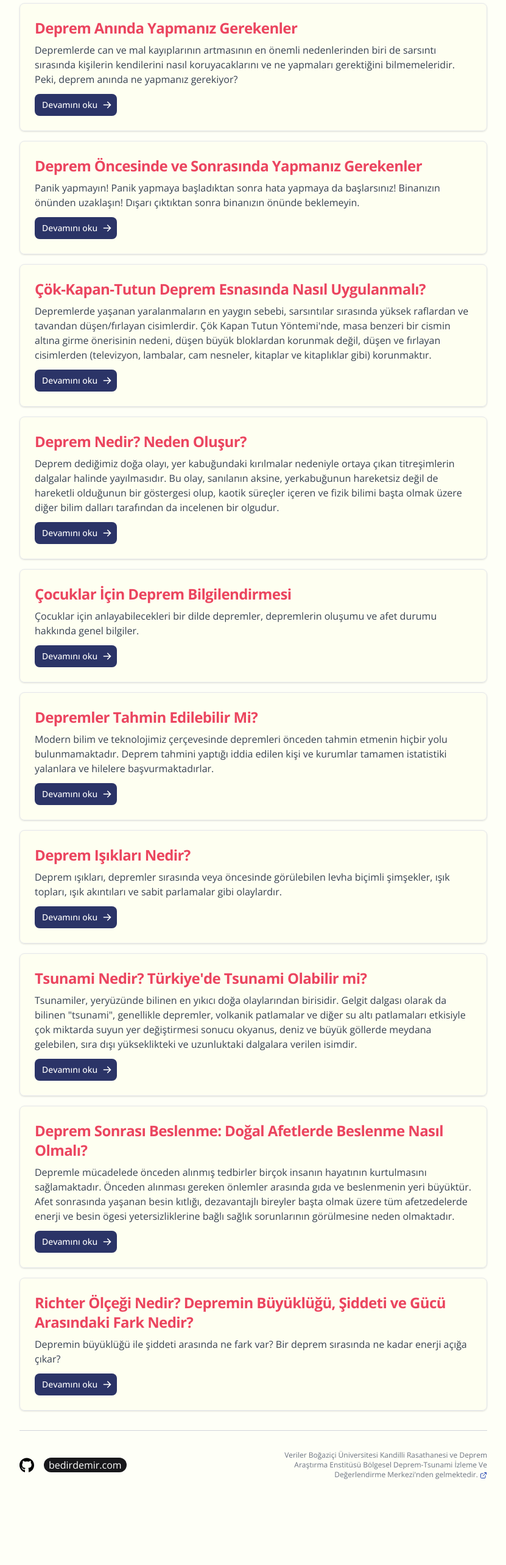
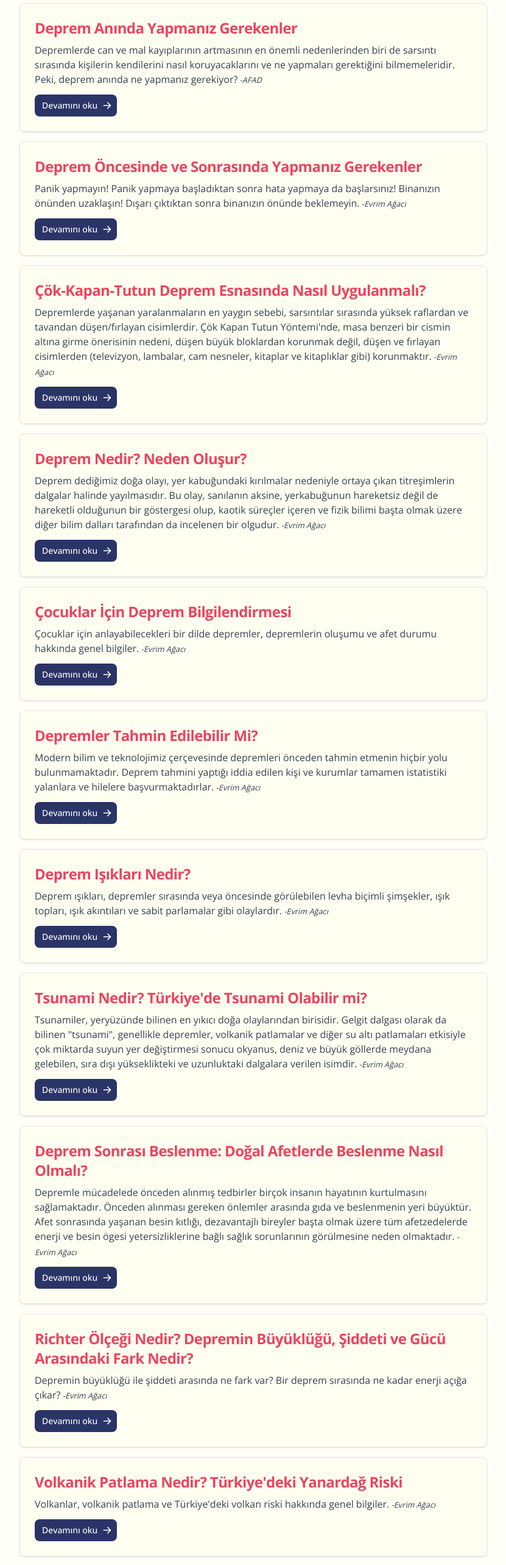
Before and after one commit to bedirdemir/depremolduorg, a Vue app: page /inform in a window 1280 px wide. Shown: the part 120-2686 px from the top of the page at 61% size, without its empty margins (224-1055 px from the left). Before the commit the page ends 2566 px from the top, so only its background shows below. Built offline with nearby package versions, Linux system fonts and the light colour scheme.

Commit message:
Update: inform page

```diff
--- a/src/components/information/index.vue
+++ b/src/components/information/index.vue
@@ -6,7 +6,7 @@
                 <a href="https://www.afad.gov.tr/deprem-aninda-neler-yapmalisiniz" target="_blank">
                     <h2 class="mb-2 text-xl lg:text-2xl font-bold tracking-tight text-primary">Deprem Anında Yapmanız Gerekenler</h2>
                 </a>
-                <p class="mb-3 font-normal text-sm lg:text-base text-gray-700">Depremlerde can ve mal kayıplarının artmasının en önemli nedenlerinden biri de sarsıntı sırasında kişilerin kendilerini nasıl koruyacaklarını ve ne yapmaları gerektiğini bilmemeleridir. Peki, deprem anında ne yapmanız gerekiyor?</p>
+                <p class="mb-3 font-normal text-sm lg:text-base text-gray-700">Depremlerde can ve mal kayıplarının artmasının en önemli nedenlerinden biri de sarsıntı sırasında kişilerin kendilerini nasıl koruyacaklarını ve ne yapmaları gerektiğini bilmemeleridir. Peki, deprem anında ne yapmanız gerekiyor?<small class="italic"> -AFAD</small></p>
                 <a href="https://www.afad.gov.tr/deprem-aninda-neler-yapmalisiniz" target="_blank" class="inline-flex items-center px-3 py-2 text-sm font-medium text-center text-white bg-secondary rounded-lg hover:opacity-80">
                     Devamını oku
                     <svg aria-hidden="true" class="w-4 h-4 ml-2 -mr-1" fill="currentColor" viewBox="0 0 20 20" xmlns="http://www.w3.org/2000/svg"><path fill-rule="evenodd" d="M10.293 3.293a1 1 0 011.414 0l6 6a1 1 0 010 1.414l-6 6a1 1 0 01-1.414-1.414L14.586 11H3a1 1 0 110-2h11.586l-4.293-4.293a1 1 0 010-1.414z" clip-rule="evenodd"></path></svg>
@@ -17,7 +17,7 @@
                 <a href="https://evrimagaci.org/deprem-oncesinde-sirasinda-ve-sonrasinda-neler-yapilmali-374" target="_blank">
                     <h2 class="mb-2 text-xl lg:text-2xl font-bold tracking-tight text-primary">Deprem Öncesinde ve Sonrasında Yapmanız Gerekenler</h2>
                 </a>
-                <p class="mb-3 font-normal text-sm lg:text-base text-gray-700">Panik yapmayın! Panik yapmaya başladıktan sonra hata yapmaya da başlarsınız! Binanızın önünden uzaklaşın! Dışarı çıktıktan sonra binanızın önünde beklemeyin.</p>
+                <p class="mb-3 font-normal text-sm lg:text-base text-gray-700">Panik yapmayın! Panik yapmaya başladıktan sonra hata yapmaya da başlarsınız! Binanızın önünden uzaklaşın! Dışarı çıktıktan sonra binanızın önünde beklemeyin.<small class="italic"> -Evrim Ağacı</small></p>
                 <a href="https://evrimagaci.org/deprem-oncesinde-sirasinda-ve-sonrasinda-neler-yapilmali-374" target="_blank" class="inline-flex items-center px-3 py-2 text-sm font-medium text-center text-white bg-secondary rounded-lg hover:opacity-80">
                     Devamını oku
                     <svg aria-hidden="true" class="w-4 h-4 ml-2 -mr-1" fill="currentColor" viewBox="0 0 20 20" xmlns="http://www.w3.org/2000/svg"><path fill-rule="evenodd" d="M10.293 3.293a1 1 0 011.414 0l6 6a1 1 0 010 1.414l-6 6a1 1 0 01-1.414-1.414L14.586 11H3a1 1 0 110-2h11.586l-4.293-4.293a1 1 0 010-1.414z" clip-rule="evenodd"></path></svg>
@@ -28,7 +28,7 @@
                 <a href="https://evrimagaci.org/hayat-ucgeni-vs-cok-kapan-tutun-deprem-sirasinda-hangi-yontem-uygulanmali-9505" target="_blank">
                     <h2 class="mb-2 text-xl lg:text-2xl font-bold tracking-tight text-primary">Çök-Kapan-Tutun Deprem Esnasında Nasıl Uygulanmalı?</h2>
                 </a>
-                <p class="mb-3 font-normal text-sm lg:text-base text-gray-700">Depremlerde yaşanan yaralanmaların en yaygın sebebi, sarsıntılar sırasında yüksek raflardan ve tavandan düşen/fırlayan cisimlerdir. Çök Kapan Tutun Yöntemi'nde, masa benzeri bir cismin altına girme önerisinin nedeni, düşen büyük bloklardan korunmak değil, düşen ve fırlayan cisimlerden (televizyon, lambalar, cam nesneler, kitaplar ve kitaplıklar gibi) korunmaktır.</p>
+                <p class="mb-3 font-normal text-sm lg:text-base text-gray-700">Depremlerde yaşanan yaralanmaların en yaygın sebebi, sarsıntılar sırasında yüksek raflardan ve tavandan düşen/fırlayan cisimlerdir. Çök Kapan Tutun Yöntemi'nde, masa benzeri bir cismin altına girme önerisinin nedeni, düşen büyük bloklardan korunmak değil, düşen ve fırlayan cisimlerden (televizyon, lambalar, cam nesneler, kitaplar ve kitaplıklar gibi) korunmaktır.<small class="italic"> -Evrim Ağacı</small></p>
                 <a href="https://evrimagaci.org/hayat-ucgeni-vs-cok-kapan-tutun-deprem-sirasinda-hangi-yontem-uygulanmali-9505" target="_blank" class="inline-flex items-center px-3 py-2 text-sm font-medium text-center text-white bg-secondary rounded-lg hover:opacity-80">
                     Devamını oku
                     <svg aria-hidden="true" class="w-4 h-4 ml-2 -mr-1" fill="currentColor" viewBox="0 0 20 20" xmlns="http://www.w3.org/2000/svg"><path fill-rule="evenodd" d="M10.293 3.293a1 1 0 011.414 0l6 6a1 1 0 010 1.414l-6 6a1 1 0 01-1.414-1.414L14.586 11H3a1 1 0 110-2h11.586l-4.293-4.293a1 1 0 010-1.414z" clip-rule="evenodd"></path></svg>
@@ -39,7 +39,7 @@
                 <a href="https://evrimagaci.org/deprem-nedir-depremlere-sebep-olan-doga-yasalari-ve-bu-yasalari-aciklayan-modeller-nelerdir-8936" target="_blank">
                     <h2 class="mb-2 text-xl lg:text-2xl font-bold tracking-tight text-primary">Deprem Nedir? Neden Oluşur?</h2>
                 </a>
-                <p class="mb-3 font-normal text-sm lg:text-base text-gray-700">Deprem dediğimiz doğa olayı, yer kabuğundaki kırılmalar nedeniyle ortaya çıkan titreşimlerin dalgalar halinde yayılmasıdır. Bu olay, sanılanın aksine, yerkabuğunun hareketsiz değil de hareketli olduğunun bir göstergesi olup, kaotik süreçler içeren ve fizik bilimi başta olmak üzere diğer bilim dalları tarafından da incelenen bir olgudur.</p>
+                <p class="mb-3 font-normal text-sm lg:text-base text-gray-700">Deprem dediğimiz doğa olayı, yer kabuğundaki kırılmalar nedeniyle ortaya çıkan titreşimlerin dalgalar halinde yayılmasıdır. Bu olay, sanılanın aksine, yerkabuğunun hareketsiz değil de hareketli olduğunun bir göstergesi olup, kaotik süreçler içeren ve fizik bilimi başta olmak üzere diğer bilim dalları tarafından da incelenen bir olgudur.<small class="italic"> -Evrim Ağacı</small></p>
                 <a href="https://evrimagaci.org/deprem-nedir-depremlere-sebep-olan-doga-yasalari-ve-bu-yasalari-aciklayan-modeller-nelerdir-8936" target="_blank" class="inline-flex items-center px-3 py-2 text-sm font-medium text-center text-white bg-secondary rounded-lg hover:opacity-80">
                     Devamını oku
                     <svg aria-hidden="true" class="w-4 h-4 ml-2 -mr-1" fill="currentColor" viewBox="0 0 20 20" xmlns="http://www.w3.org/2000/svg"><path fill-rule="evenodd" d="M10.293 3.293a1 1 0 011.414 0l6 6a1 1 0 010 1.414l-6 6a1 1 0 01-1.414-1.414L14.586 11H3a1 1 0 110-2h11.586l-4.293-4.293a1 1 0 010-1.414z" clip-rule="evenodd"></path></svg>
@@ -50,7 +50,7 @@
                 <a href="https://www.youtube.com/watch?v=t0qdFLHZ-Kc" target="_blank">
                     <h2 class="mb-2 text-xl lg:text-2xl font-bold tracking-tight text-primary">Çocuklar İçin Deprem Bilgilendirmesi</h2>
                 </a>
-                <p class="mb-3 font-normal text-sm lg:text-base text-gray-700">Çocuklar için anlayabilecekleri bir dilde depremler, depremlerin oluşumu ve afet durumu hakkında genel bilgiler.</p>
+                <p class="mb-3 font-normal text-sm lg:text-base text-gray-700">Çocuklar için anlayabilecekleri bir dilde depremler, depremlerin oluşumu ve afet durumu hakkında genel bilgiler.<small class="italic"> -Evrim Ağacı</small></p>
                 <a href="https://www.youtube.com/watch?v=t0qdFLHZ-Kc" target="_blank" class="inline-flex items-center px-3 py-2 text-sm font-medium text-center text-white bg-secondary rounded-lg hover:opacity-80">
                     Devamını oku
                     <svg aria-hidden="true" class="w-4 h-4 ml-2 -mr-1" fill="currentColor" viewBox="0 0 20 20" xmlns="http://www.w3.org/2000/svg"><path fill-rule="evenodd" d="M10.293 3.293a1 1 0 011.414 0l6 6a1 1 0 010 1.414l-6 6a1 1 0 01-1.414-1.414L14.586 11H3a1 1 0 110-2h11.586l-4.293-4.293a1 1 0 010-1.414z" clip-rule="evenodd"></path></svg>
@@ -61,7 +61,7 @@
                 <a href="https://www.youtube.com/watch?v=uUakx0hRFGI" target="_blank">
                     <h2 class="mb-2 text-xl lg:text-2xl font-bold tracking-tight text-primary">Depremler Tahmin Edilebilir Mi?</h2>
                 </a>
-                <p class="mb-3 font-normal text-sm lg:text-base text-gray-700">Modern bilim ve teknolojimiz çerçevesinde depremleri önceden tahmin etmenin hiçbir yolu bulunmamaktadır. Deprem tahmini yaptığı iddia edilen kişi ve kurumlar tamamen istatistiki yalanlara ve hilelere başvurmaktadırlar.</p>
+                <p class="mb-3 font-normal text-sm lg:text-base text-gray-700">Modern bilim ve teknolojimiz çerçevesinde depremleri önceden tahmin etmenin hiçbir yolu bulunmamaktadır. Deprem tahmini yaptığı iddia edilen kişi ve kurumlar tamamen istatistiki yalanlara ve hilelere başvurmaktadırlar.<small class="italic"> -Evrim Ağacı</small></p>
                 <a href="https://www.youtube.com/watch?v=uUakx0hRFGI" target="_blank" class="inline-flex items-center px-3 py-2 text-sm font-medium text-center text-white bg-secondary rounded-lg hover:opacity-80">
                     Devamını oku
                     <svg aria-hidden="true" class="w-4 h-4 ml-2 -mr-1" fill="currentColor" viewBox="0 0 20 20" xmlns="http://www.w3.org/2000/svg"><path fill-rule="evenodd" d="M10.293 3.293a1 1 0 011.414 0l6 6a1 1 0 010 1.414l-6 6a1 1 0 01-1.414-1.414L14.586 11H3a1 1 0 110-2h11.586l-4.293-4.293a1 1 0 010-1.414z" clip-rule="evenodd"></path></svg>
@@ -72,7 +72,7 @@
                 <a href="https://evrimagaci.org/deprem-isiklari-depremler-sirasinda-neden-gokyuzunde-isiklar-beliriyor-13416" target="_blank">
                     <h2 class="mb-2 text-xl lg:text-2xl font-bold tracking-tight text-primary">Deprem Işıkları Nedir?</h2>
                 </a>
-                <p class="mb-3 font-normal text-sm lg:text-base text-gray-700">Deprem ışıkları, depremler sırasında veya öncesinde görülebilen levha biçimli şimşekler, ışık topları, ışık akıntıları ve sabit parlamalar gibi olaylardır.</p>
+                <p class="mb-3 font-normal text-sm lg:text-base text-gray-700">Deprem ışıkları, depremler sırasında veya öncesinde görülebilen levha biçimli şimşekler, ışık topları, ışık akıntıları ve sabit parlamalar gibi olaylardır.<small class="italic"> -Evrim Ağacı</small></p>
                 <a href="https://evrimagaci.org/deprem-isiklari-depremler-sirasinda-neden-gokyuzunde-isiklar-beliriyor-13416" target="_blank" class="inline-flex items-center px-3 py-2 text-sm font-medium text-center text-white bg-secondary rounded-lg hover:opacity-80">
                     Devamını oku
                     <svg aria-hidden="true" class="w-4 h-4 ml-2 -mr-1" fill="currentColor" viewBox="0 0 20 20" xmlns="http://www.w3.org/2000/svg"><path fill-rule="evenodd" d="M10.293 3.293a1 1 0 011.414 0l6 6a1 1 0 010 1.414l-6 6a1 1 0 01-1.414-1.414L14.586 11H3a1 1 0 110-2h11.586l-4.293-4.293a1 1 0 010-1.414z" clip-rule="evenodd"></path></svg>
@@ -83,7 +83,7 @@
                 <a href="https://evrimagaci.org/tsunami-nedir-turkiyede-tsunami-olabilir-mi-eger-olursa-nasil-onlem-almaliyiz-ve-tsunami-sirasinda-neler-yapilmali-9496" target="_blank">
                     <h2 class="mb-2 text-xl lg:text-2xl font-bold tracking-tight text-primary">Tsunami Nedir? Türkiye'de Tsunami Olabilir mi?</h2>
                 </a>
-                <p class="mb-3 font-normal text-sm lg:text-base text-gray-700">Tsunamiler, yeryüzünde bilinen en yıkıcı doğa olaylarından birisidir. Gelgit dalgası olarak da bilinen "tsunami", genellikle depremler, volkanik patlamalar ve diğer su altı patlamaları etkisiyle çok miktarda suyun yer değiştirmesi sonucu okyanus, deniz ve büyük göllerde meydana gelebilen, sıra dışı yükseklikteki ve uzunluktaki dalgalara verilen isimdir.</p>
+                <p class="mb-3 font-normal text-sm lg:text-base text-gray-700">Tsunamiler, yeryüzünde bilinen en yıkıcı doğa olaylarından birisidir. Gelgit dalgası olarak da bilinen "tsunami", genellikle depremler, volkanik patlamalar ve diğer su altı patlamaları etkisiyle çok miktarda suyun yer değiştirmesi sonucu okyanus, deniz ve büyük göllerde meydana gelebilen, sıra dışı yükseklikteki ve uzunluktaki dalgalara verilen isimdir.<small class="italic"> -Evrim Ağacı</small></p>
                 <a href="https://evrimagaci.org/tsunami-nedir-turkiyede-tsunami-olabilir-mi-eger-olursa-nasil-onlem-almaliyiz-ve-tsunami-sirasinda-neler-yapilmali-9496" target="_blank" class="inline-flex items-center px-3 py-2 text-sm font-medium text-center text-white bg-secondary rounded-lg hover:opacity-80">
                     Devamını oku
                     <svg aria-hidden="true" class="w-4 h-4 ml-2 -mr-1" fill="currentColor" viewBox="0 0 20 20" xmlns="http://www.w3.org/2000/svg"><path fill-rule="evenodd" d="M10.293 3.293a1 1 0 011.414 0l6 6a1 1 0 010 1.414l-6 6a1 1 0 01-1.414-1.414L14.586 11H3a1 1 0 110-2h11.586l-4.293-4.293a1 1 0 010-1.414z" clip-rule="evenodd"></path></svg>
@@ -94,7 +94,7 @@
                 <a href="https://evrimagaci.org/deprem-sonrasi-beslenme-dogal-afetlerde-beslenme-nasil-olmali-14014" target="_blank">
                     <h2 class="mb-2 text-xl lg:text-2xl font-bold tracking-tight text-primary">Deprem Sonrası Beslenme: Doğal Afetlerde Beslenme Nasıl Olmalı?</h2>
                 </a>
-                <p class="mb-3 font-normal text-sm lg:text-base text-gray-700">Depremle mücadelede önceden alınmış tedbirler birçok insanın hayatının kurtulmasını sağlamaktadır. Önceden alınması gereken önlemler arasında gıda ve beslenmenin yeri büyüktür. Afet sonrasında yaşanan besin kıtlığı, dezavantajlı bireyler başta olmak üzere tüm afetzedelerde enerji ve besin ögesi yetersizliklerine bağlı sağlık sorunlarının görülmesine neden olmaktadır.</p>
+                <p class="mb-3 font-normal text-sm lg:text-base text-gray-700">Depremle mücadelede önceden alınmış tedbirler birçok insanın hayatının kurtulmasını sağlamaktadır. Önceden alınması gereken önlemler arasında gıda ve beslenmenin yeri büyüktür. Afet sonrasında yaşanan besin kıtlığı, dezavantajlı bireyler başta olmak üzere tüm afetzedelerde enerji ve besin ögesi yetersizliklerine bağlı sağlık sorunlarının görülmesine neden olmaktadır.<small class="italic"> -Evrim Ağacı</small></p>
                 <a href="https://evrimagaci.org/deprem-sonrasi-beslenme-dogal-afetlerde-beslenme-nasil-olmali-14014" target="_blank" class="inline-flex items-center px-3 py-2 text-sm font-medium text-center text-white bg-secondary rounded-lg hover:opacity-80">
                     Devamını oku
                     <svg aria-hidden="true" class="w-4 h-4 ml-2 -mr-1" fill="currentColor" viewBox="0 0 20 20" xmlns="http://www.w3.org/2000/svg"><path fill-rule="evenodd" d="M10.293 3.293a1 1 0 011.414 0l6 6a1 1 0 010 1.414l-6 6a1 1 0 01-1.414-1.414L14.586 11H3a1 1 0 110-2h11.586l-4.293-4.293a1 1 0 010-1.414z" clip-rule="evenodd"></path></svg>
@@ -105,8 +105,19 @@
                 <a href="https://evrimagaci.org/richter-olcegi-nedir-depremin-buyuklugu-siddeti-ve-gucu-arasindaki-fark-nedir-2128" target="_blank">
                     <h2 class="mb-2 text-xl lg:text-2xl font-bold tracking-tight text-primary">Richter Ölçeği Nedir? Depremin Büyüklüğü, Şiddeti ve Gücü Arasındaki Fark Nedir?</h2>
                 </a>
-                <p class="mb-3 font-normal text-sm lg:text-base text-gray-700">Depremin büyüklüğü ile şiddeti arasında ne fark var? Bir deprem sırasında ne kadar enerji açığa çıkar?</p>
+                <p class="mb-3 font-normal text-sm lg:text-base text-gray-700">Depremin büyüklüğü ile şiddeti arasında ne fark var? Bir deprem sırasında ne kadar enerji açığa çıkar?<small class="italic"> -Evrim Ağacı</small></p>
                 <a href="https://evrimagaci.org/richter-olcegi-nedir-depremin-buyuklugu-siddeti-ve-gucu-arasindaki-fark-nedir-2128" target="_blank" class="inline-flex items-center px-3 py-2 text-sm font-medium text-center text-white bg-secondary rounded-lg hover:opacity-80">
+                    Devamını oku
+                    <svg aria-hidden="true" class="w-4 h-4 ml-2 -mr-1" fill="currentColor" viewBox="0 0 20 20" xmlns="http://www.w3.org/2000/svg"><path fill-rule="evenodd" d="M10.293 3.293a1 1 0 011.414 0l6 6a1 1 0 010 1.414l-6 6a1 1 0 01-1.414-1.414L14.586 11H3a1 1 0 110-2h11.586l-4.293-4.293a1 1 0 010-1.414z" clip-rule="evenodd"></path></svg>
+                </a>
+            </div>
+
+            <div class="w-full p-6 border border-gray-200 rounded-lg shadow bg-[#FCFFE760]">
+                <a href="https://www.youtube.com/watch?v=9-CUv0ILeHo" target="_blank">
+                    <h2 class="mb-2 text-xl lg:text-2xl font-bold tracking-tight text-primary">Volkanik Patlama Nedir? Türkiye'deki Yanardağ Riski</h2>
+                </a>
+                <p class="mb-3 font-normal text-sm lg:text-base text-gray-700">Volkanlar, volkanik patlama ve Türkiye'deki volkan riski hakkında genel bilgiler.<small class="italic"> -Evrim Ağacı</small></p>
+                <a href="https://www.youtube.com/watch?v=9-CUv0ILeHo" target="_blank" class="inline-flex items-center px-3 py-2 text-sm font-medium text-center text-white bg-secondary rounded-lg hover:opacity-80">
                     Devamını oku
                     <svg aria-hidden="true" class="w-4 h-4 ml-2 -mr-1" fill="currentColor" viewBox="0 0 20 20" xmlns="http://www.w3.org/2000/svg"><path fill-rule="evenodd" d="M10.293 3.293a1 1 0 011.414 0l6 6a1 1 0 010 1.414l-6 6a1 1 0 01-1.414-1.414L14.586 11H3a1 1 0 110-2h11.586l-4.293-4.293a1 1 0 010-1.414z" clip-rule="evenodd"></path></svg>
                 </a>
```
